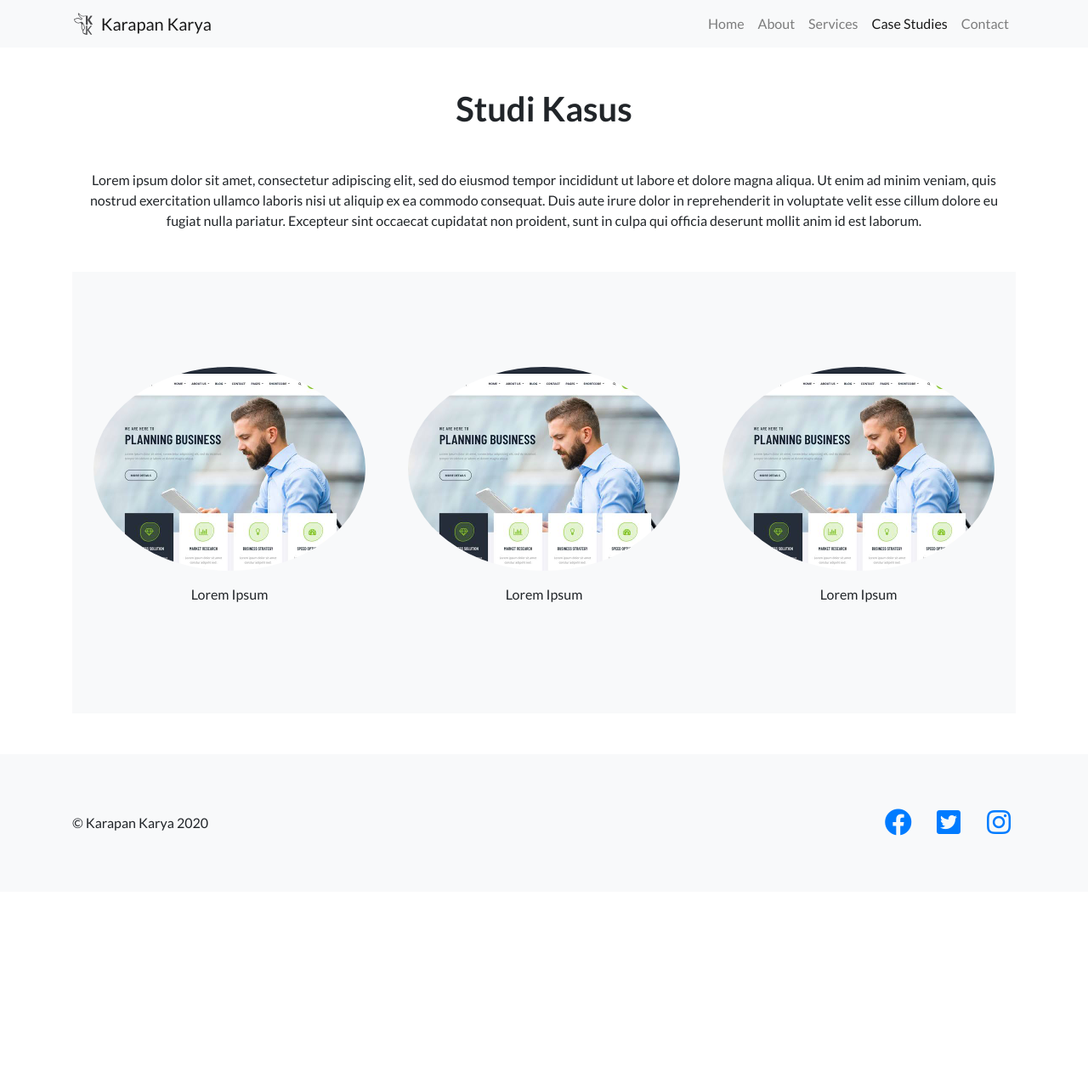
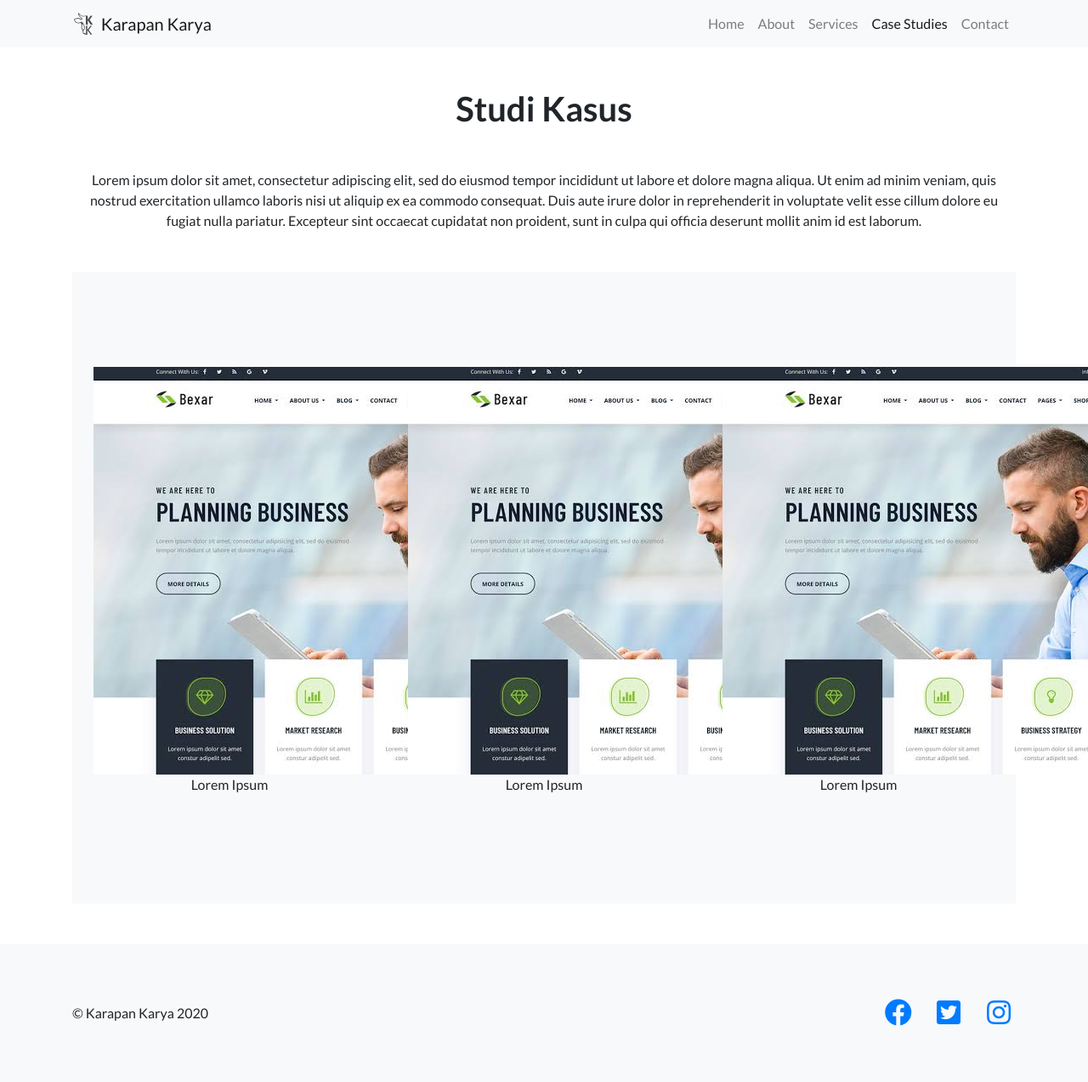
Before and after one commit to Afaisw/profcom, a Jekyll site: the page built from case-studies.html, in a window 1280 px wide. Shown: the whole page at 85% size. Built offline with Jekyll 4.4.1, drawn with Linux system fonts in a browser that asks for light colours; before the commit the page ends 1050 px from its top, so only the background shows below that.

Commit message:
lagi lagi casestudies

```diff
--- a/_includes/casestudies.html
+++ b/_includes/casestudies.html
@@ -3,19 +3,19 @@
       <div class="row">
         <div class="col-lg-4">
             <div class="features-icons-item mx-auto mb-5 mb-lg-0 mb-lg-3">
-            <img class="img-fluid rounded-circle mb-3" src="img/case-1.jpg">
+            <img src="img/case-1.jpg">
             Lorem Ipsum
             </div>
           </div>
           <div class="col-lg-4">
             <div class="features-icons-item mx-auto mb-5 mb-lg-0 mb-lg-3">
-            <img class="img-fluid rounded-circle mb-3" src="img/case-1.jpg">
+            <img src="img/case-1.jpg">
             Lorem Ipsum
           </div>
           </div>
           <div class="col-lg-4">
             <div class="features-icons-item mx-auto mb-5 mb-lg-0 mb-lg-3">
-            <img class="img-fluid rounded-circle mb-3" src="img/case-1.jpg">
+            <img src="img/case-1.jpg">
             Lorem Ipsum
             </div>
           </div>
```
